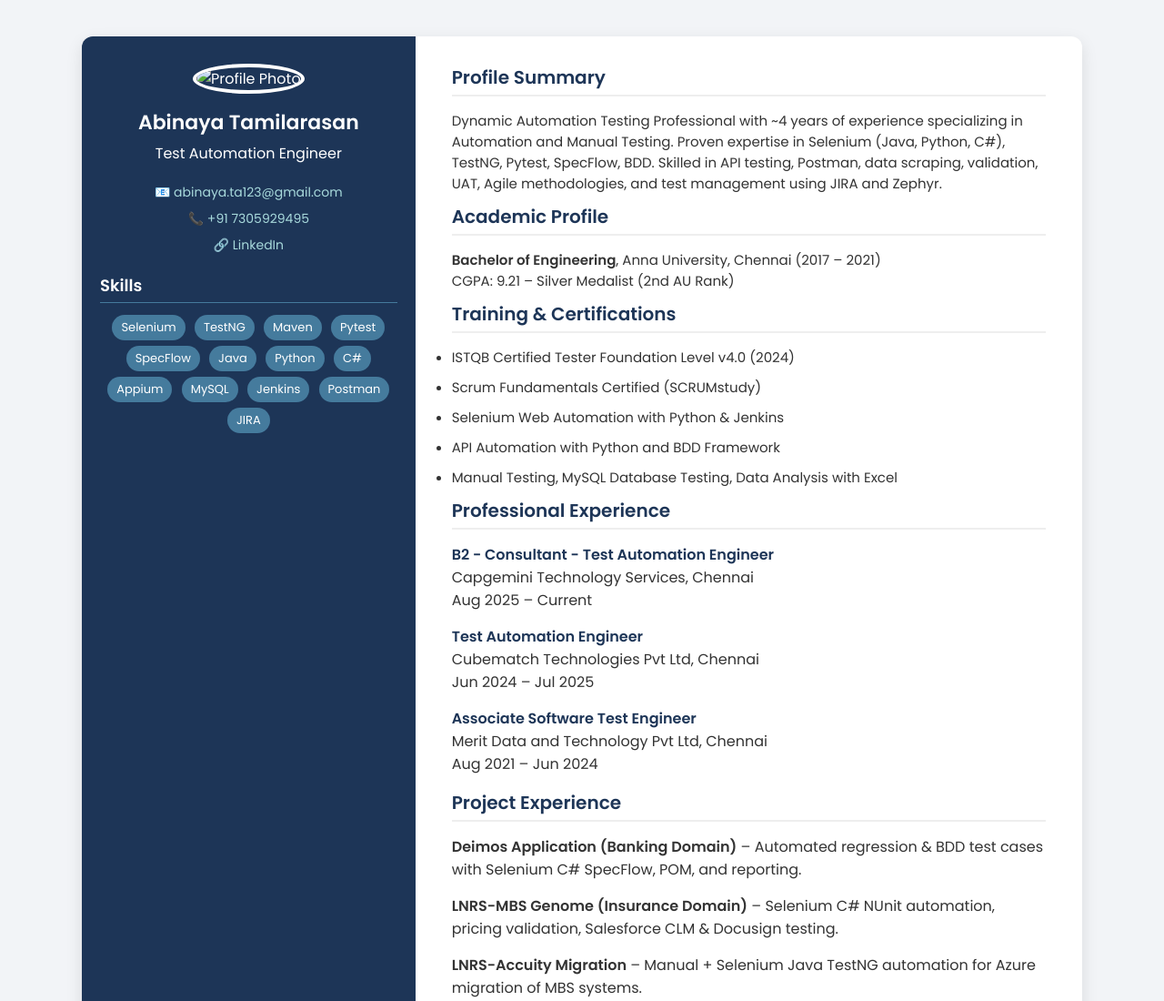
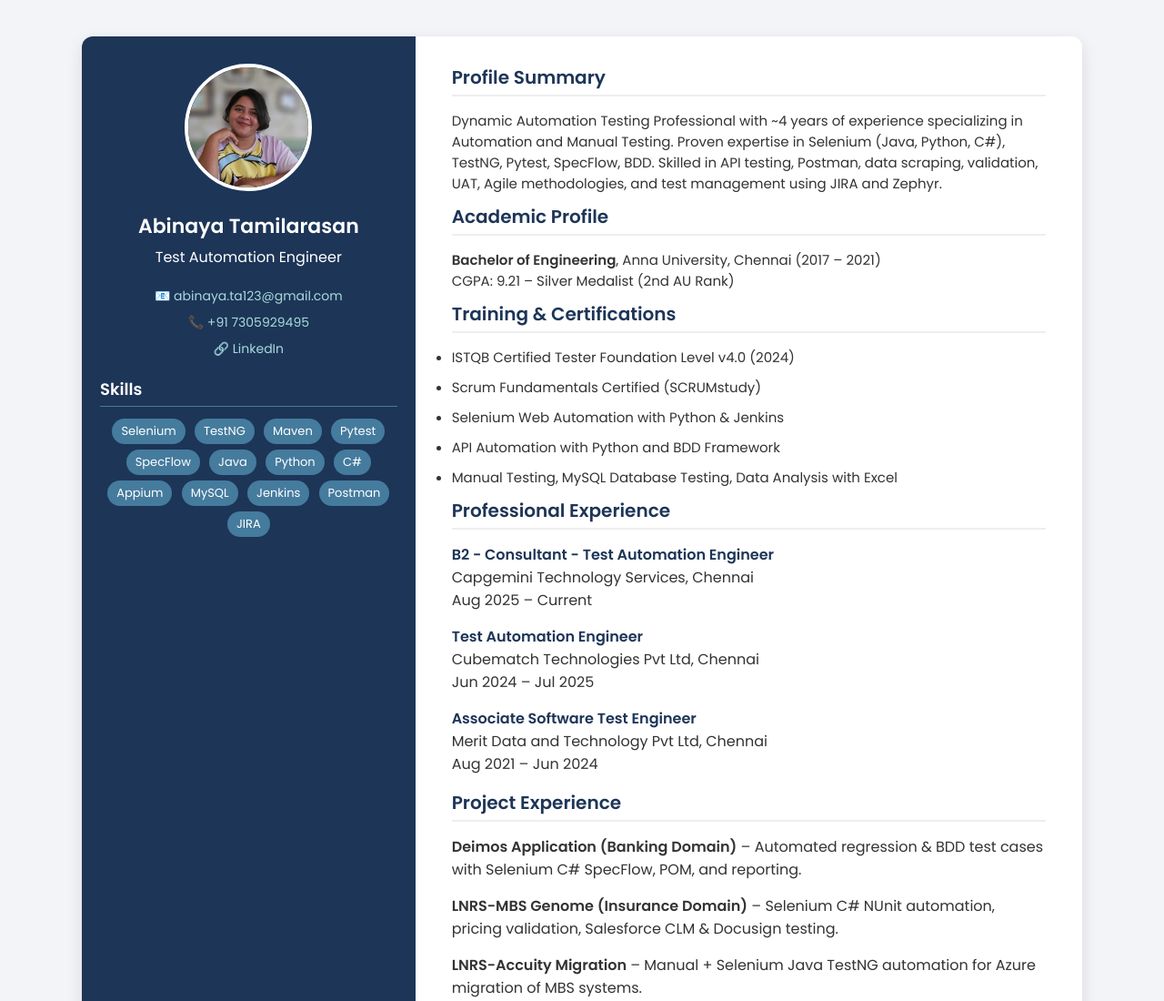
Before and after one commit to abinayat-ind/AbinayaTamilarasan, a plain HTML site: page index.html in a window 1280 px wide. Shown: the top 1100 px of the page at 91% size. Drawn offline with Linux system fonts and the light colour scheme.

Commit message:
add profile pic

```diff
--- a/index.html
+++ b/index.html
@@ -105,7 +105,7 @@
   <div class="container">
     <!-- Sidebar -->
     <div class="sidebar">
-      <img src="profile.jpg" alt="Profile Photo">
+      <img src="profile.jpeg" alt="Profile Photo">
       <h1>Abinaya Tamilarasan</h1>
       <h3>Test Automation Engineer</h3>
       <a href="mailto:abinaya.ta123@gmail.com">📧 abinaya.ta123@gmail.com</a>
```
